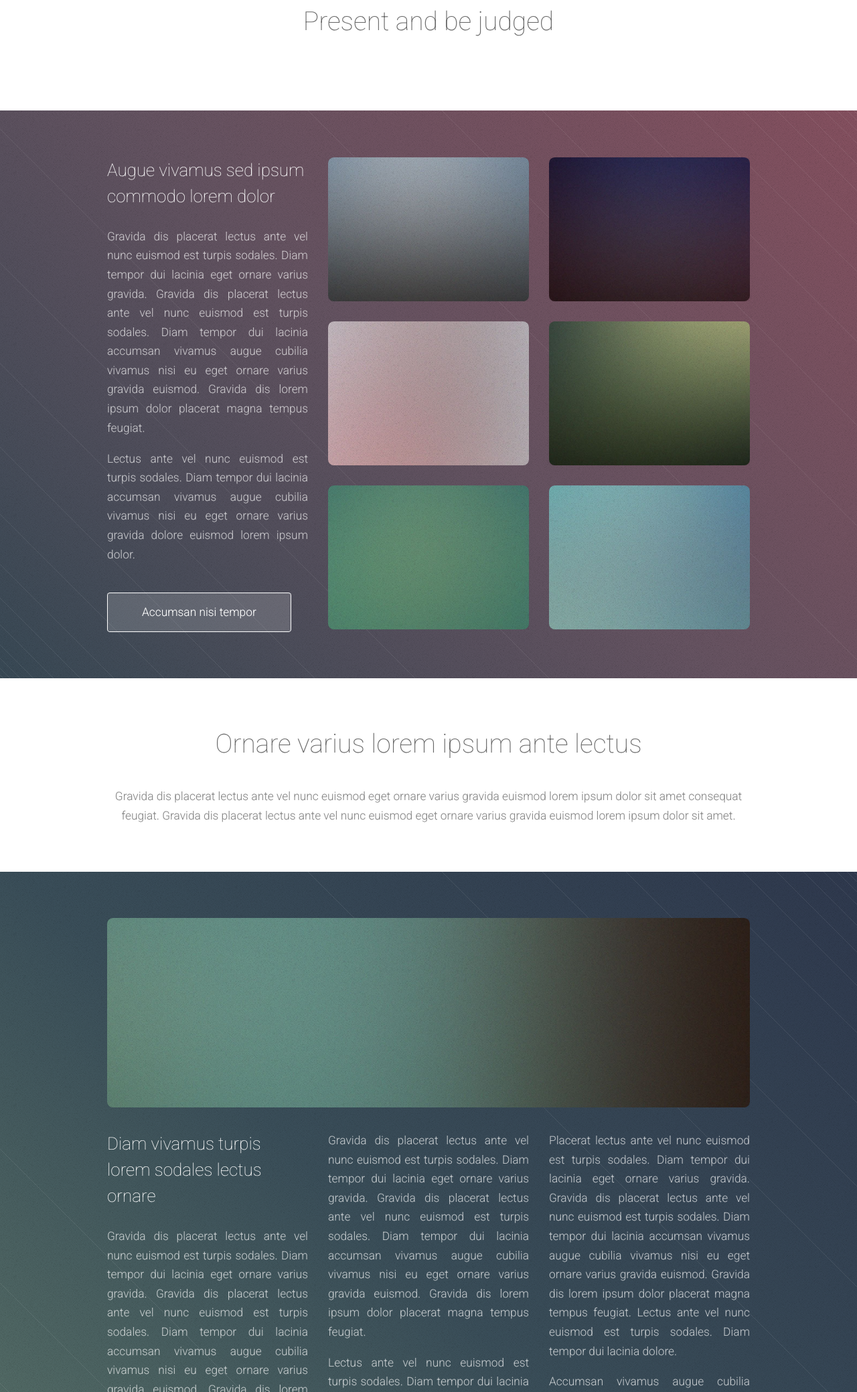
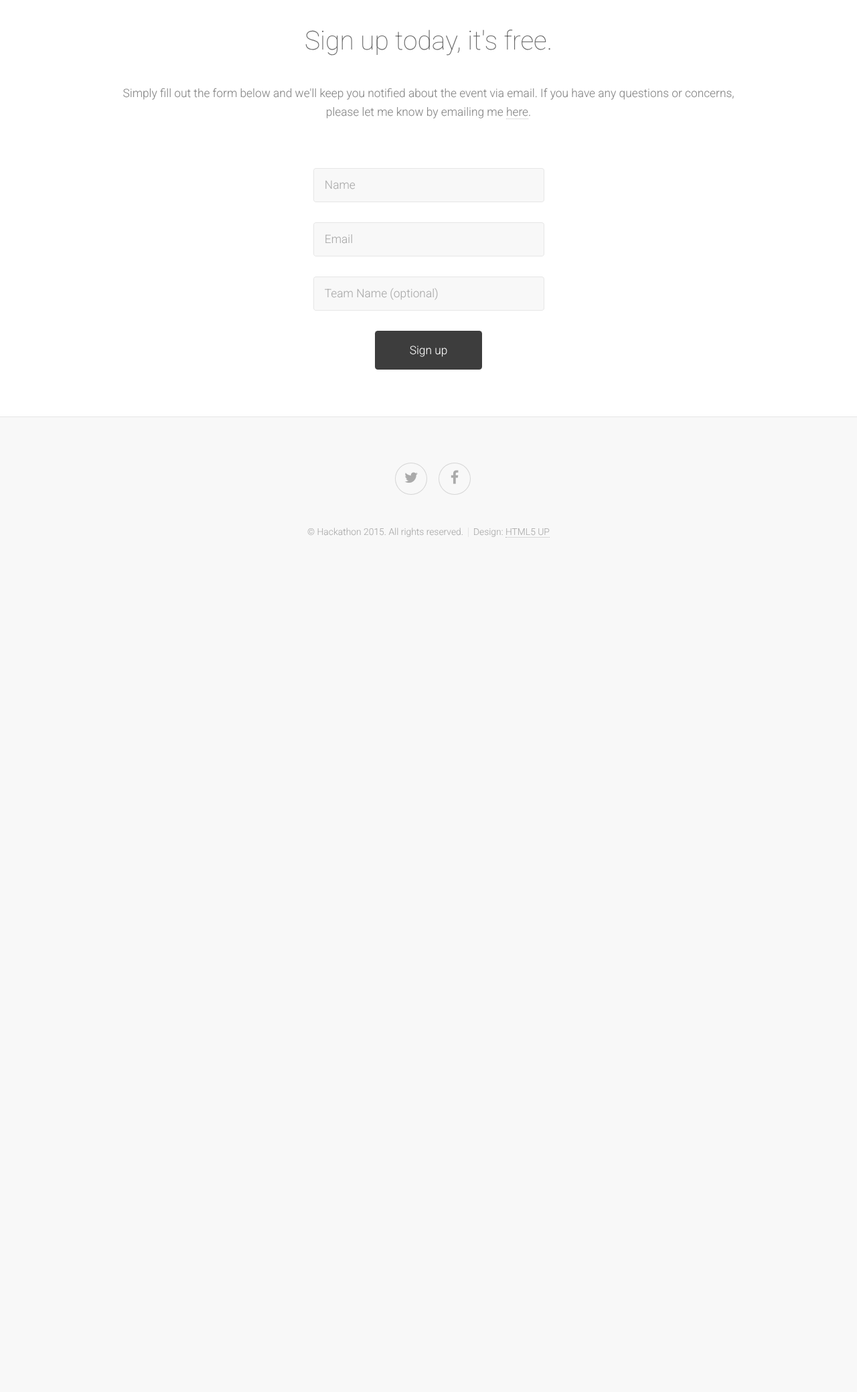
Before and after one commit to abejfehr/code-a-thon, a plain HTML site: page index.html in a window 1280 px wide. Shown: the part 1739-3818 px from the top of the page at 67% size. After the commit the page ends 2701 px from the top, so only its background shows below. Drawn offline with Linux system fonts and the light colour scheme.

Commit message:
Updated various page contents

```diff
--- a/index.html
+++ b/index.html
@@ -32,12 +32,12 @@
           <p>A creative, team-building programming event happening at <a href="http://carleton.ca/">Carleton University.</a></p>
         </header>
         <footer>
-          <a href="#first" class="button scrolly">Tell me more!</a>
+          <a href="#about" class="button scrolly">Tell me more!</a>
         </footer>
       </section>
 
-    <!-- First -->
-      <section id="first" class="main">
+    <!-- about -->
+      <section id="about" class="main">
         <header>
           <div class="container">
             <h2>What's a Code-a-thon?</h2>
@@ -55,8 +55,9 @@
                   <header>
                     <h3>Code</h3>
                   </header>
-                  <p>Design your project with a team of your friends around a silly theme that's
-                    chosen for the weekend. 36-hours of coding sillyness? I think yes.</p>
+                  <p>Design and code your project in 36-hours with a team of your friends around a silly
+                    theme that's chosen for the weekend. You choose the project, framework and scope of the
+                    idea. Your code doesn't have to be beautiful, just functional.</p>
                 </section>
               </div>
               <div class="4u">
@@ -85,7 +86,7 @@
             <div class="row">
               <div class="12u">
                 <footer>
-                  <a href="#second" class="button scrolly">Gravida tempor lacinia</a>
+                  <a href="#signup" class="button scrolly">Sign me up!</a>
                 </footer>
               </div>
             </div>
@@ -93,134 +94,38 @@
         </div>
       </section>
 
-    <!-- Second -->
-      <section id="second" class="main">
-        <header>
-          <div class="container">
-            <h2>Present and be judged</h2>
-            <p></p>
-          </div>
-        </header>
-        <div class="content dark style2">
-          <div class="container">
-            <div class="row">
-              <div class="4u">
-                <section>
-                  <h3>Augue vivamus sed ipsum commodo lorem dolor</h3>
-                  <p>Gravida dis placerat lectus ante vel nunc euismod est turpis sodales. Diam
-                  tempor dui lacinia eget ornare varius gravida. Gravida dis placerat lectus ante
-                  vel nunc euismod est turpis sodales. Diam tempor dui lacinia accumsan vivamus
-                  augue cubilia vivamus nisi eu eget ornare varius gravida euismod.  Gravida dis
-                  lorem ipsum dolor placerat magna tempus feugiat.</p>
-                  <p>Lectus ante vel nunc euismod est turpis sodales. Diam tempor dui lacinia
-                  accumsan vivamus augue cubilia vivamus nisi eu eget ornare varius gravida dolore
-                  euismod lorem ipsum dolor.</p>
-                  <footer>
-                    <a href="#third" class="button scrolly">Accumsan nisi tempor</a>
-                  </footer>
-                </section>
-              </div>
-              <div class="8u">
-                <div class="row no-collapse">
-                  <div class="6u"><a href="#" class="image fit"><img src="images/pic01.jpg" alt="" /></a></div>
-                  <div class="6u"><a href="#" class="image fit"><img src="images/pic02.jpg" alt="" /></a></div>
-                </div>
-                <div class="row no-collapse">
-                  <div class="6u"><a href="#" class="image fit"><img src="images/pic03.jpg" alt="" /></a></div>
-                  <div class="6u"><a href="#" class="image fit"><img src="images/pic04.jpg" alt="" /></a></div>
-                </div>
-                <div class="row no-collapse">
-                  <div class="6u"><a href="#" class="image fit"><img src="images/pic05.jpg" alt="" /></a></div>
-                  <div class="6u"><a href="#" class="image fit"><img src="images/pic06.jpg" alt="" /></a></div>
-                </div>
-              </div>
-            </div>
-          </div>
-        </div>
-      </section>
-
-    <!-- Third -->
-      <section id="third" class="main">
-        <header>
-          <div class="container">
-            <h2>Ornare varius lorem ipsum ante lectus</h2>
-            <p>Gravida dis placerat lectus ante vel nunc euismod eget ornare varius gravida euismod lorem ipsum dolor sit amet consequat<br />
-            feugiat. Gravida dis placerat lectus ante vel nunc euismod eget ornare varius gravida euismod lorem ipsum dolor sit amet.</p>
-          </div>
-        </header>
-        <div class="content dark style3">
-          <div class="container">
-            <span class="image featured"><img src="images/pic07.jpg" alt="" /></span>
-            <div class="row">
-              <div class="4u">
-                <h3>Diam vivamus turpis lorem sodales lectus ornare</h3>
-                <p>Gravida dis placerat lectus ante vel nunc euismod est turpis sodales. Diam
-                tempor dui lacinia eget ornare varius gravida. Gravida dis placerat lectus ante
-                vel nunc euismod est turpis sodales. Diam tempor dui lacinia accumsan vivamus
-                augue cubilia vivamus nisi eu eget ornare varius gravida euismod.  Gravida dis
-                lorem ipsum dolor placerat magna tempus feugiat.</p>
-                <p>Lectus ante vel nunc euismod est turpis sodales. Diam tempor dui lacinia
-                accumsan vivamus augue cubilia vivamus nisi eu eget ornare varius gravida dolore
-                euismod lorem ipsum dolor sit amet consequat. vivamus nisi eu eget ornare varius
-                gravida dolore euismod lorem ipsum dolor sit amet consequat. vivamus nisi eu
-                eget ornare et magna.</p>
-              </div>
-              <div class="4u">
-                <p>Gravida dis placerat lectus ante vel nunc euismod est turpis sodales. Diam
-                tempor dui lacinia eget ornare varius gravida. Gravida dis placerat lectus ante
-                vel nunc euismod est turpis sodales. Diam tempor dui lacinia accumsan vivamus
-                augue cubilia vivamus nisi eu eget ornare varius gravida euismod.  Gravida dis
-                lorem ipsum dolor placerat magna tempus feugiat.</p>
-                <p>Lectus ante vel nunc euismod est turpis sodales. Diam tempor dui lacinia
-                accumsan vivamus augue cubilia vivamus nisi eu eget ornare varius gravida dolore
-                euismod lorem ipsum dolor sit amet consequat eget ornare varius gravida euismod.
-                Gravida dis lorem ipsum dolor placerat magna tempus feugiat magna tempus lorem.</p>
-                <p>Lectus ante vel nunc euismod est turpis sodales. Diam tempor dui lacinia
-                accumsan vivamus augue cubilia.</p>
-              </div>
-              <div class="4u">
-                <p>Placerat lectus ante vel nunc euismod est turpis sodales. Diam tempor dui
-                lacinia eget ornare varius gravida. Gravida dis placerat lectus ante vel nunc
-                euismod est turpis sodales. Diam tempor dui lacinia accumsan vivamus augue
-                cubilia vivamus nisi eu eget ornare varius gravida euismod.  Gravida dis
-                lorem ipsum dolor placerat magna tempus feugiat. Lectus ante vel nunc euismod
-                est turpis sodales. Diam tempor dui lacinia dolore.</p>
-                <p>Accumsan vivamus augue cubilia vivamus nisi eu eget ornare varius gravida
-                dolore euismod lorem ipsum dolor sit amet conseismod lorem ipsum dolor sit amet
-                consequat lorem ipsum consequat feugiat sed tempus euismod feugiat veroeros.</p>
-                <footer>
-                  <a href="#fourth" class="button scrolly">Ipsum ornare lorem dolor</a>
-                </footer>
-              </div>
-            </div>
-          </div>
-        </div>
-      </section>
-
-    <!-- Fourth -->
-      <section id="fourth" class="main">
+    <!-- signup -->
+      <section id="signup" class="main">
         <header>
           <div class="container">
             <h2>Sign up today, it's free.</h2>
-            <p>Simply put your name and email into the form below and hit submit, we'll keep you notified
-              about the event via email. If you have any questions or concerns, please let me know by
-              emailing me <a href="mailto:abe.fehr@carleton.ca">here</a>.</p>
+            <p>Simply fill out the form below and we'll keep you notified about the event via email.
+              If you have any questions or concerns, please let me know by emailing me
+              <a href="mailto:abe.fehr@carleton.ca">here</a>.</p>
           </div>
         </header>
         <div class="content style4 featured">
           <div class="container 75%">
             <form method="post" action="#">
-              <div class="row 50%">
-                <div class="6u"><input type="text" placeholder="Name" /></div>
-                <div class="6u"><input type="text" placeholder="Email" /></div>
+              <div class="row">
+                <div class="6u -3u">
+                  <input type="text" placeholder="Name" />
+                </div>
               </div>
-              <!--<div class="row 50%">
-                <div class="12u"><textarea name="message" placeholder="Message"></textarea></div>
-              </div>-->
+              <div class="row">
+                <div class="6u -3u">
+                  <input type="text" placeholder="Email" />
+                </div>
+              </div>
+              <div class="row">
+                <div class="6u -3u">
+                  <input type="text" placeholder="Team Name (optional)" />
+                </div>
+              </div>
               <div class="row">
                 <div class="12u">
                   <ul class="actions">
-                    <li><input type="submit" class="button" value="Sign me up!" /></li>
+                    <li><input type="submit" class="button" value="Sign up" /></li>
                   </ul>
                 </div>
               </div>
```
